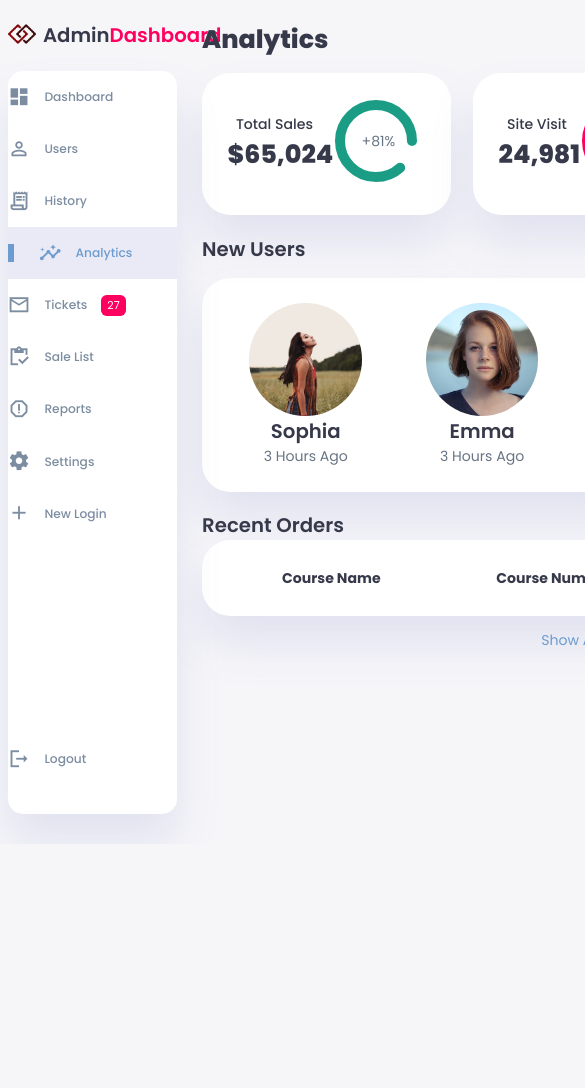
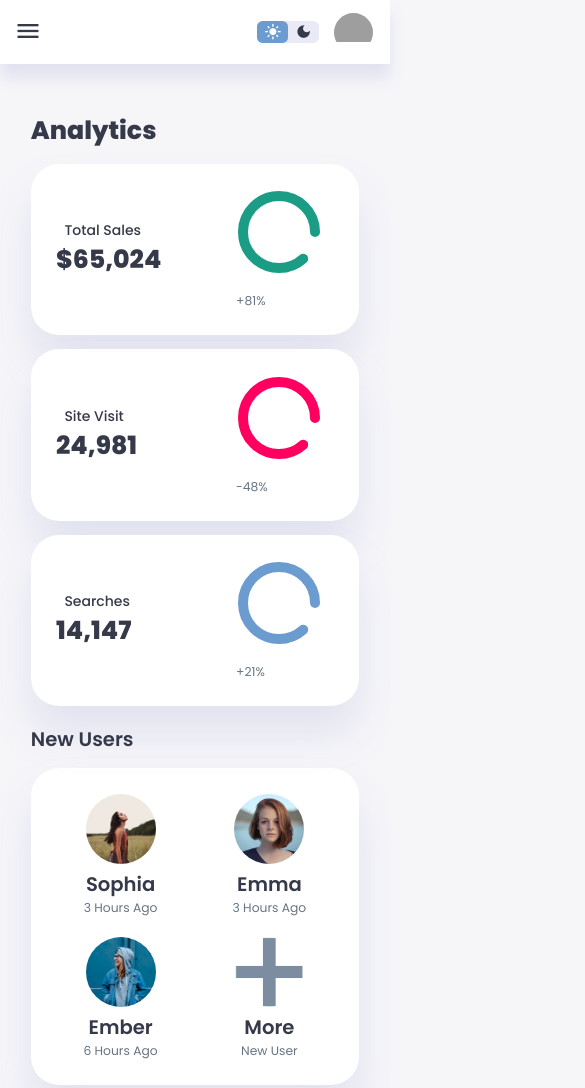
Before and after one commit to Raffaeleb003/Admin-dashboard, a plain HTML site: page index.html in a window 390 px wide. Shown: the top 1088 px of the page, 585 px wide, since content can reach past the window. Before the commit the page ends 844 px from the top, so only its background shows below. Drawn offline with Linux system fonts and the light colour scheme; grey boxes are pictures that could not be loaded.

Commit message:
style added

```diff
--- a/style.css
+++ b/style.css
@@ -31,17 +31,21 @@
     --box-shadow: 0 2rem 3rem var(--color-light);
 }
 
-* {
-    margin: 0px;
-    padding: 0px;
+*{
+    margin: 0;
+    padding: 0;
+    outline: 0;
+    appearance: 0;
     border: 0;
+    text-decoration: none;
     box-sizing: border-box;
-    appearance: 0;
-    text-decoration: none;
-    outline: 0;
 }
 
-html {
+html{
+    font-size: 14px;
+}
+
+body{
     width: 100vw;
     height: 100vh;
     font-family: 'Poppins', sans-serif;
@@ -49,67 +53,67 @@ html {
     user-select: none;
     overflow-x: hidden;
     color: var(--color-dark);
-    background-color: var(--color-background)
+    background-color: var(--color-background);
 }
 
-a {
-    color: var(--color-dark)
+a{
+    color: var(--color-dark);
 }
 
-img {
+img{
     display: block;
     width: 100%;
     object-fit: cover;
 }
 
-h1 {
+h1{
     font-weight: 800;
     font-size: 1.8rem;
 }
 
-h2 {
+h2{
     font-weight: 600;
     font-size: 1.4rem;
 }
 
-h3 {
+h3{
     font-weight: 500;
     font-size: 0.87rem;
 }
 
-small {
+small{
     font-size: 0.76rem;
 }
 
-p {
-    color: var(--color-dark-variant)
+p{
+    color: var(--color-dark-variant);
 }
 
-b {
-    color: var(--color-dark)
+b{
+    color: var(--color-dark);
 }
 
-.text-muted {
-    color: var(--color-info-dark)
+.text-muted{
+    color: var(--color-info-dark);
 }
 
-.primary {
-    color: var(--color-primary)
+.primary{
+    color: var(--color-primary);
 }
 
-.danger {
-    color: var(--color-danger)
+.danger{
+    color: var(--color-danger);
 }
 
-.success {
+.success{
     color: var(--color-success);
 }
 
-.warning {
+.warning{
     color: var(--color-warning);
 }
 
-.container {
+.container{
     display: grid;
     width: 96%;
     margin: 0 auto;
@@ -117,33 +121,33 @@ b {
     grid-template-columns: 12rem auto 23rem;
 }
 
-aside {
+aside{
     height: 100vh;
 }
 
-aside .toggle {
+aside .toggle{
     display: flex;
     align-items: center;
     justify-content: space-between;
-    margin-top: 1.4rem
+    margin-top: 1.4rem;
 }
 
-aside .toggle .logo {
+aside .toggle .logo{
     display: flex;
     gap: 0.5rem;
 }
 
-aside .toggle .logo img {
+aside .toggle .logo img{
     width: 2rem;
     height: 2rem;
 }
 
-aside .toggle .close {
+aside .toggle .close{
     padding-right: 1rem;
     display: none;
 }
 
-aside .sidebar {
+aside .sidebar{
     display: flex;
     flex-direction: column;
     background-color: var(--color-white);
@@ -155,40 +159,40 @@ aside .sidebar {
     transition: all 0.3s ease;
 }
 
-aside .sidebar:hover {
+aside .sidebar:hover{
     box-shadow: none;
 }
 
-aside .sidebar a {
+aside .sidebar a{
     display: flex;
     align-items: center;
     color: var(--color-info-dark);
     height: 3.7rem;
     gap: 1rem;
     position: relative;
-    margin-left: 2.rem;
+    margin-left: 2rem;
     transition: all 0.3s ease;
 }
 
-aside .sidebar a span {
+aside .sidebar a span{
     font-size: 1.6rem;
-    transition: all 0.3s ease
+    transition: all 0.3s ease;
 }
 
-aside .sidebar a:last-child {
+aside .sidebar a:last-child{
     position: absolute;
     bottom: 2rem;
-    width: 100%
+    width: 100%;
 }
 
-aside .sidebar a.active {
+aside .sidebar a.active{
     width: 100%;
     color: var(--color-primary);
     background-color: var(--color-light);
     margin-left: 0;
 }
 
-aside .sidebar a.active::before {
+aside .sidebar a.active::before{
     content: '';
     width: 6px;
     height: 18px;
@@ -200,7 +204,7 @@ aside .sidebar a.active span{
     margin-left: calc(1rem - 3px);
 }
 
-aside .sidebar a:hover {
+aside .sidebar a:hover{
     color: var(--color-primary);
 }
 
@@ -208,25 +212,25 @@ aside .sidebar a:hover span{
     margin-left: 0.6rem;
 }
 
-aside .sidebar .message-count {
+aside .sidebar .message-count{
     background-color: var(--color-danger);
     padding: 2px 6px;
     color: var(--color-white);
     font-size: 11px;
-    border-radius: var(--border-radius-1)
+    border-radius: var(--border-radius-1);
 }
 
-main {
-    margin-top: 1.4rem
+main{
+    margin-top: 1.4rem;
 }
 
-main .analyse {
+main .analyse{
     display: grid;
     grid-template-columns: repeat(3, 1fr);
-    gap: 1.6rem
+    gap: 1.6rem;
 }
 
-main .analyse > div {
+main .analyse > div{
     background-color: var(--color-white);
     padding: var(--card-padding);
     border-radius: var(--card-border-radius);
@@ -236,41 +240,41 @@ main .analyse > div {
     transition: all 0.3s ease;
 }
 
-main .analyse > div:hover {
+main .analyse > div:hover{
     box-shadow: none;
 }
 
-main .analyse > div .status {
+main .analyse > div .status{
     display: flex;
     align-items: center;
     justify-content: space-between;
 }
 
-main .analyse h3 {
+main .analyse h3{
     margin-left: 0.6rem;
     font-size: 1rem;
 }
 
-main .analyse .progress {
+main .analyse .progresss{
     position: relative;
     width: 92px;
     height: 92px;
     border-radius: 50%;
 }
 
-main .analyse svg {
+main .analyse svg{
     width: 7rem;
     height: 7rem;
 }
 
-main .analyse svg circle {
+main .analyse svg circle{
     fill: none;
     stroke-width: 10;
     stroke-linecap: round;
     transform: translate(5px, 5px);
 }
 
-main .analyse .sales svg circle {
+main .analyse .sales svg circle{
     stroke: var(--color-success);
     stroke-dashoffset: -30;
     stroke-dasharray: 200;
@@ -288,7 +292,7 @@ main .analyse .searches svg circle{
     stroke-dasharray: 200;
 }
 
-main .analyse .progress .percentage {
+main .analyse .progresss .percentage{
     position: absolute;
     top: -3px;
     left: -1px;
@@ -299,11 +303,11 @@ main .analyse .progress .percentage {
     width: 100%;
 }
 
-main .new-users {
-    margin-top: 1.3rem
+main .new-users{
+    margin-top: 1.3rem;
 }
 
-main .new-users .user-list {
+main .new-users .user-list{
     background-color: var(--color-white);
     padding: var(--card-padding);
     border-radius: var(--card-border-radius);
@@ -317,29 +321,33 @@ main .new-users .user-list {
     transition: all 0.3s ease;
 }
 
-main .new-users .user-list:hover {
+main .new-users .user-list:hover{
     box-shadow: none;
 }
 
-main .new-users .user-list .user {
+main .new-users .user-list .user{
     display: flex;
     flex-direction: column;
     align-items: center;
     justify-content: center;
 }
 
-main .new-users .user-list .user img {
-    width: 8rem;
-    height: 8rem;
-    background-origin: 0.4rem;
+main .new-users .user-list .user img{
+    width: 5rem;
+    height: 5rem;
+    margin-bottom: 0.4rem;
     border-radius: 50%;
 }
 
-main .recent-orders {
-    margin-top: 1.3rem
+main .recent-orders{
+    margin-top: 1.3rem;
 }
 
-main .recent-orders table {
+main .recent-orders h2{
+    margin-bottom: 0.8rem;
+}
+
+main .recent-orders table{
     background-color: var(--color-white);
     width: 100%;
     padding: var(--card-padding);
@@ -349,41 +357,42 @@ main .recent-orders table {
     transition: all 0.3s ease;
 }
 
-main .recent-orders table:hover {
+main .recent-orders table:hover{
     box-shadow: none;
 }
 
-main table tbody td {
-    height: 2.rem;
+main table tbody td{
+    height: 2.8rem;
     border-bottom: 1px solid var(--color-light);
+    color: var(--color-dark-variant);
 }
 
-main table tbody tr:last-child td {
+main table tbody tr:last-child td{
     border: none;
 }
 
-main .recent-orders a {
+main .recent-orders a{
     text-align: center;
     display: block;
     margin: 1rem auto;
     color: var(--color-primary);
 }
 
-.right-section {
+.right-section{
     margin-top: 1.4rem;
 }
 
-.right-section nav {
+.right-section .nav{
     display: flex;
     justify-content: end;
     gap: 2rem;
 }
 
-.right-section .nav button {
-    display: none
+.right-section .nav button{
+    display: none;
 }
 
-.right-section .dark-mode {
+.right-section .dark-mode{
     background-color: var(--color-light);
     display: flex;
     justify-content: space-between;
@@ -394,35 +403,35 @@ main .recent-orders a {
     border-radius: var(--border-radius-1);
 }
 
-.right-section .dark-mode span {
+.right-section .dark-mode span{
     font-size: 1.2rem;
     width: 50%;
     height: 100%;
     display: flex;
+    align-items: center;
     justify-content: center;
-    align-items: center;
 }
 
-.right-section .dark-mode span.active {
+.right-section .dark-mode span.active{
     background-color: var(--color-primary);
     color: white;
     border-radius: var(--border-radius-1);
 }
 
-.right-section .nav .profile {
+.right-section .nav .profile{
     display: flex;
     gap: 2rem;
     text-align: right;
 }
 
-.right-section .nav .profile .profile-photo {
+.right-section .nav .profile .profile-photo{
     width: 2.8rem;
     height: 2.8rem;
     border-radius: 50%;
     overflow: hidden;
 }
 
-.right-section .user-profile {
+.right-section .user-profile{
     display: flex;
     justify-content: center;
     text-align: center;
@@ -435,40 +444,40 @@ main .recent-orders a {
     transition: all 0.3s ease;
 }
 
-.right-section .user-profile:hover {
+.right-section .user-profile:hover{
     box-shadow: none;
 }
 
-.right-section .user-profile img {
+.right-section .user-profile img{
     width: 11rem;
     height: auto;
     margin-bottom: 0.8rem;
     border-radius: 50%;
 }
 
-.right-section .user-profile h2 {
+.right-section .user-profile h2{
     margin-bottom: 0.2rem;
 }
 
-.right-section .reminders {
+.right-section .reminders{
     margin-top: 2rem;
 }
 
-.right-section .reminders .header {
+.right-section .reminders .header{
     display: flex;
     align-items: center;
     justify-content: space-between;
     margin-bottom: 0.8rem;
 }
 
-.right-section .reminders .header span {
+.right-section .reminders .header span{
     padding: 10px;
     box-shadow: var(--box-shadow);
     background-color: var(--color-white);
     border-radius: 50%;
 }
 
-.right-section .reminders .notification {
+.right-section .reminders .notification{
     background-color: var(--color-white);
     display: flex;
     align-items: center;
@@ -481,19 +490,19 @@ main .recent-orders a {
     transition: all 0.3s ease;
 }
 
-.right-section .reminders .notification:hover {
-    box-shadow: none
+.right-section .reminders .notification:hover{
+    box-shadow: none;
 }
 
-.right-section .reminders .notification .content {
+.right-section .reminders .notification .content{
     display: flex;
     justify-content: space-between;
     align-items: center;
     margin: 0;
-    width: 100%
+    width: 100%;
 }
 
-.right-section .reminders .notification .icon {
+.right-section .reminders .notification .icon{
     padding: 0.6rem;
     color: var(--color-white);
     background-color: var(--color-success);
@@ -505,7 +514,7 @@ main .recent-orders a {
     background-color: var(--color-danger);
 }
 
-.right-section .reminders .add-reminder {
+.right-section .reminders .add-reminder{
     background-color: var(--color-white);
     border: 2px dashed var(--color-primary);
     color: var(--color-primary);
@@ -525,3 +534,175 @@ main .recent-orders a {
     align-items: center;
     gap: 0.6rem;
 }
+
+@media screen and (max-width: 1200px) {
+    .container{
+        width: 95%;
+        grid-template-columns: 7rem auto 23rem;
+    }
+
+    aside .logo h2{
+        display: none;
+    }
+
+    aside .sidebar h3{
+        display: none;
+    }
+
+    aside .sidebar a{
+        width: 5.6rem;
+    }
+
+    aside .sidebar a:last-child{
+        position: relative;
+        margin-top: 1.8rem;
+    }
+
+    main .analyse{
+        grid-template-columns: 1fr;
+        gap: 0;
+    }
+
+    main .new-users .user-list .user{
+        flex-basis: 40%;
+    }
+
+    main .recent-orders {
+        width: 94%;
+        position: absolute;
+        left: 50%;
+        transform: translateX(-50%);
+        margin: 2rem 0 0 0.8rem;
+    }
+
+    main .recent-orders table{
+        width: 83vw;
+    }
+
+    main table thead tr th:last-child,
+    main table thead tr th:first-child{
+        display: none;
+    }
+
+    main table tbody tr td:last-child,
+    main table tbody tr td:first-child{
+        display: none;
+    }
+
+}
+
+@media screen and (max-width: 768px) {
+    .container{
+        width: 100%;
+        grid-template-columns: 1fr;
+        padding: 0 var(--padding-1);
+    }
+
+    aside{
+        position: fixed;
+        background-color: var(--color-white);
+        width: 15rem;
+        z-index: 3;
+        box-shadow: 1rem 3rem 4rem var(--color-light);
+        height: 100vh;
+        left: -100%;
+        display: none;
+        animation: showMenu 0.4s ease forwards;
+    }
+
+    @keyframes showMenu {
+       to{
+        left: 0;
+       }
+    }
+
+    aside .logo{
+        margin-left: 1rem;
+    }
+
+    aside .logo h2{
+        display: inline;
+    }
+
+    aside .sidebar h3{
+        display: inline;
+    }
+
+    aside .sidebar a{
+        width: 100%;
+        height: 3.4rem;
+    }
+
+    aside .sidebar a:last-child{
+        position: absolute;
+        bottom: 5rem;
+    }
+
+    aside .toggle .close{
+        display: inline-block;
+        cursor: pointer;
+    }
+
+    main{
+        margin-top: 8rem;
+        padding: 0 1rem;
+    }
+
+    main .new-users .user-list .user{
+        flex-basis: 35%;
+    }
+
+    main .recent-orders{
+        position: relative;
+        margin: 3rem 0 0 0;
+        width: 100%;
+    }
+
+    main .recent-orders table{
+        width: 100%;
+        margin: 0;
+    }
+
+    .right-section{
+        width: 94%;
+        margin: 0 auto 4rem;
+    }
+
+    .right-section .nav{
+        position: fixed;
+        top: 0;
+        left: 0;
+        align-items: center;
+        background-color: var(--color-white);
+        padding: 0 var(--padding-1);
+        height: 4.6rem;
+        width: 100%;
+        z-index: 2;
+        box-shadow: 0 1rem 1rem var(--color-light);
+        margin: 0;
+    }
+
+    .right-section .nav .dark-mode{
+        width: 4.4rem;
+        position: absolute;
+        left: 66%;
+    }
+
+    .right-section .profile .info{
+        display: none;
+    }
+
+    .right-section .nav button{
+        display: inline-block;
+        background-color: transparent;
+        cursor: pointer;
+        color: var(--color-dark);
+        position: absolute;
+        left: 1rem;
+    }
+
+    .right-section .nav button span{
+        font-size: 2rem;
+    }
+
+}
```
